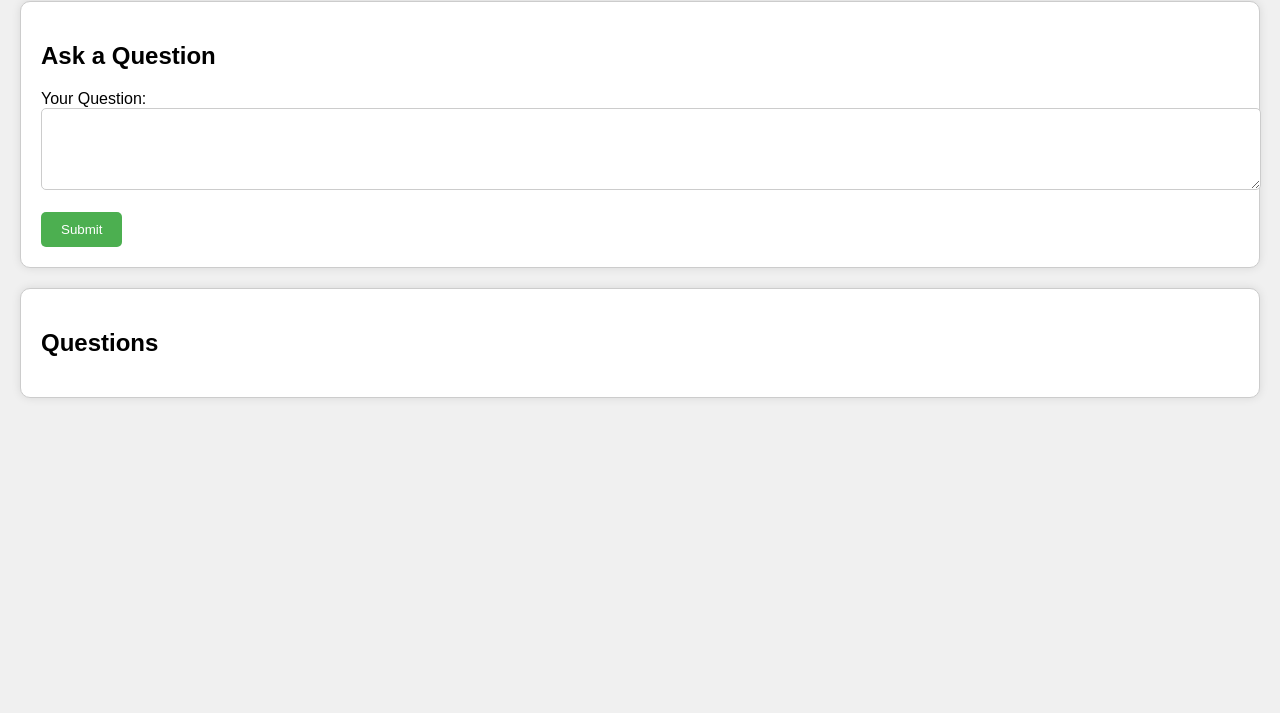
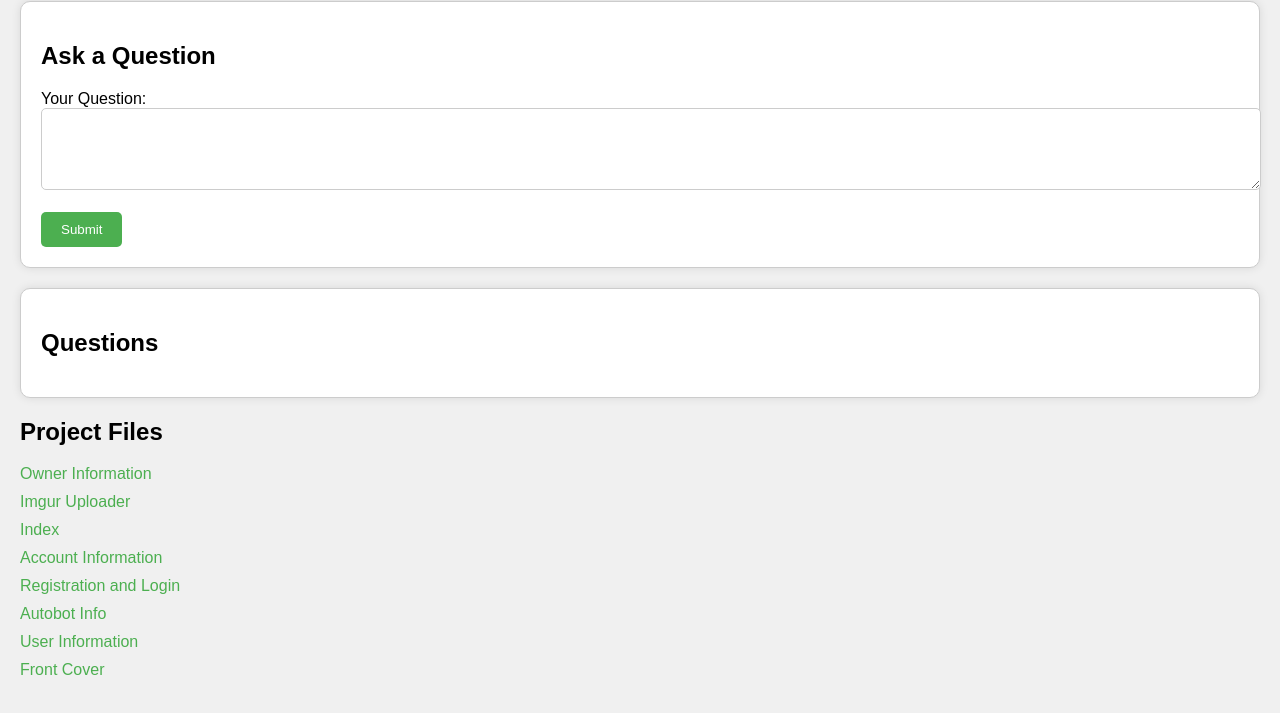
Before and after one commit to Lord9s/Smith-info, a website: page questions.html in a window 1280 px wide. Shown: the part 99-812 px from the top of the page. Drawn offline with Linux system fonts and the light colour scheme.

Commit message:
Update questions.html

```diff
--- a/questions.html
+++ b/questions.html
@@ -43,6 +43,23 @@
             border-radius: 5px;
             border: 1px solid #ccc;
         }
+        .links-container {
+            margin-top: 20px;
+        }
+        .links-container ul {
+            list-style-type: none;
+            padding: 0;
+        }
+        .links-container li {
+            margin-bottom: 10px;
+        }
+        .links-container a {
+            color: #4CAF50;
+            text-decoration: none;
+        }
+        .links-container a:hover {
+            text-decoration: underline;
+        }
     </style>
 </head>
 <body>
@@ -64,6 +81,20 @@
             <!-- Questions will be dynamically added here -->
         </div>
     </section>
+
+    <div class="links-container">
+        <h2>Project Files</h2>
+        <ul>
+            <li><a href="ownerinfo.html">Owner Information</a></li>
+            <li><a href="imgur_upload.html">Imgur Uploader</a></li>
+            <li><a href="public/index.html">Index</a></li>
+            <li><a href="account-info.html">Account Information</a></li>
+            <li><a href="public/registration_login.html">Registration and Login</a></li>
+            <li><a href="autobot_info.html">Autobot Info</a></li>
+            <li><a href="user_info.html">User Information</a></li>
+            <li><a href="front-cover.html">Front Cover</a></li>
+        </ul>
+    </div>
 
     <script>
         const questionForm = document.getElementById('question-form');
```
